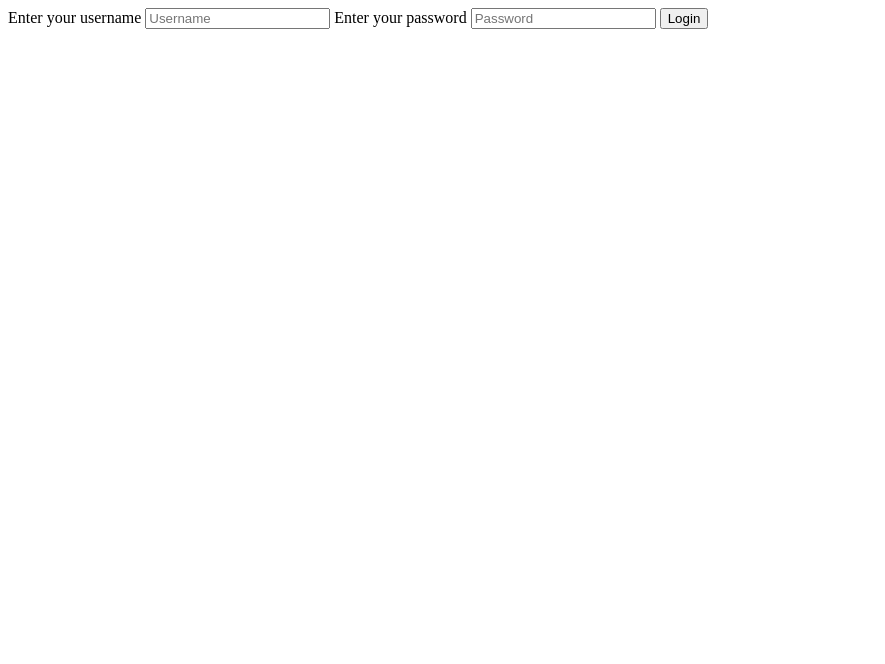
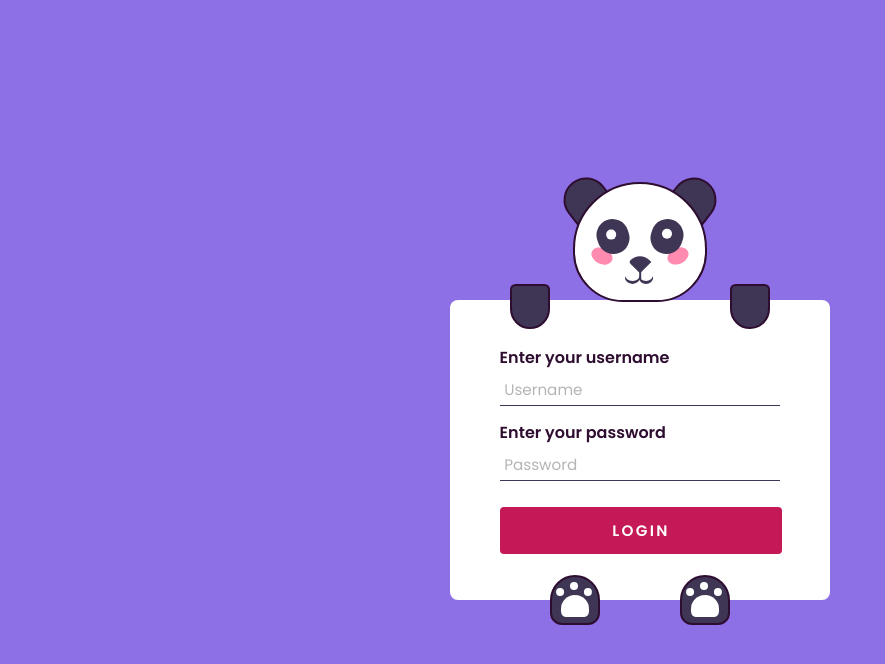
Before and after one commit to chiku7905/Menu, a plain HTML site: page index.html in a window 1280 px wide. Shown: the whole page, without its empty margins (0-885 px from the left). Drawn offline with Linux system fonts and the light colour scheme; the site is published under a folder, as on GitHub Pages, so addresses that start at the root find nothing.

Commit message:
Update index.html

```diff
--- a/index.html
+++ b/index.html
@@ -4,7 +4,7 @@
   <meta charset="UTF-8">
   <title>Login to Canteen</title>
   <link rel='stylesheet' href='https://fonts.googleapis.com/css2?family=Poppins:wght@400;600&amp;display=swap'>
-  <link rel="stylesheet" href="/styles.css">
+  <link rel="stylesheet" href="Menu/styles.css">
 
 </head>
 <body>
```
